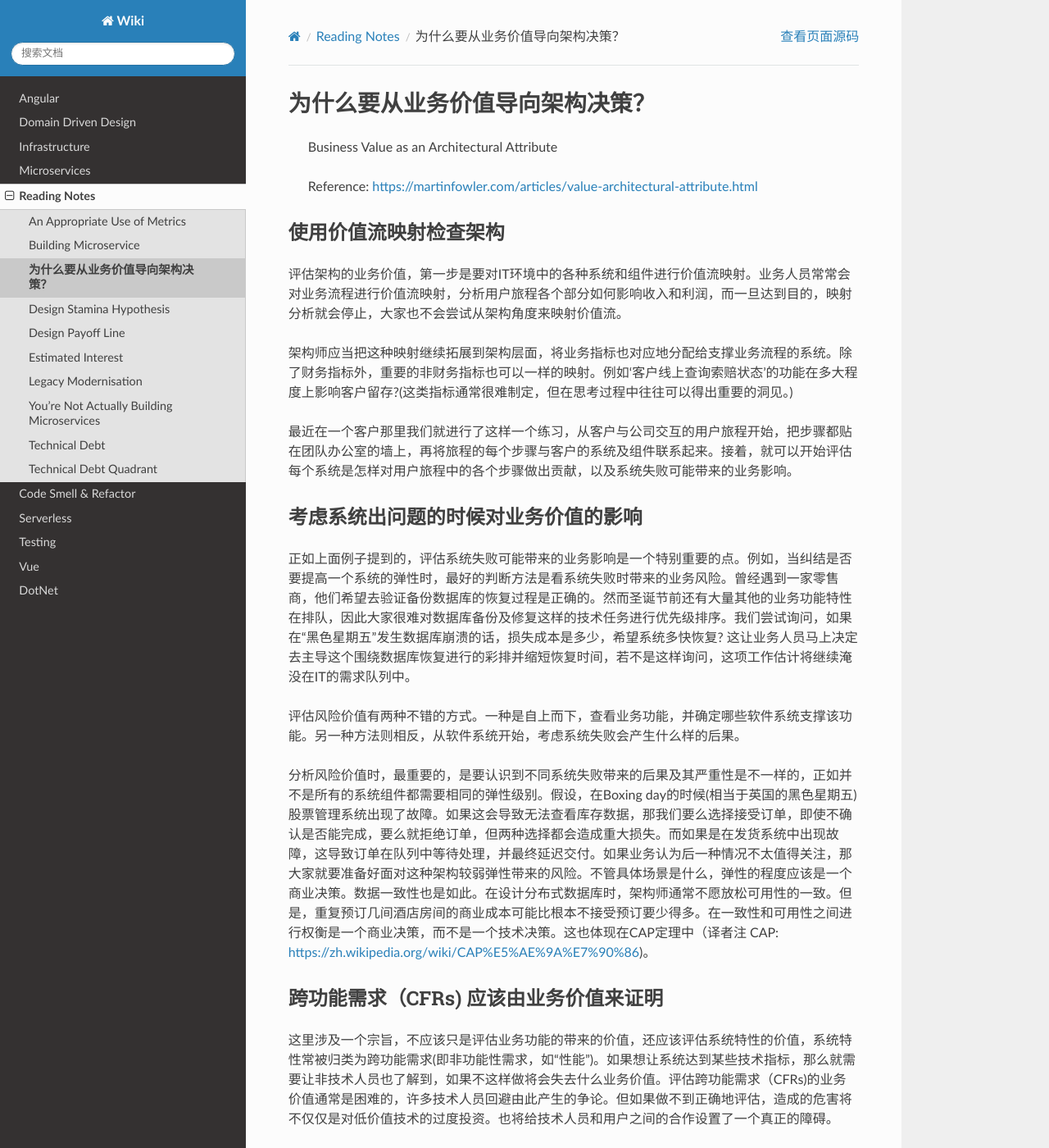
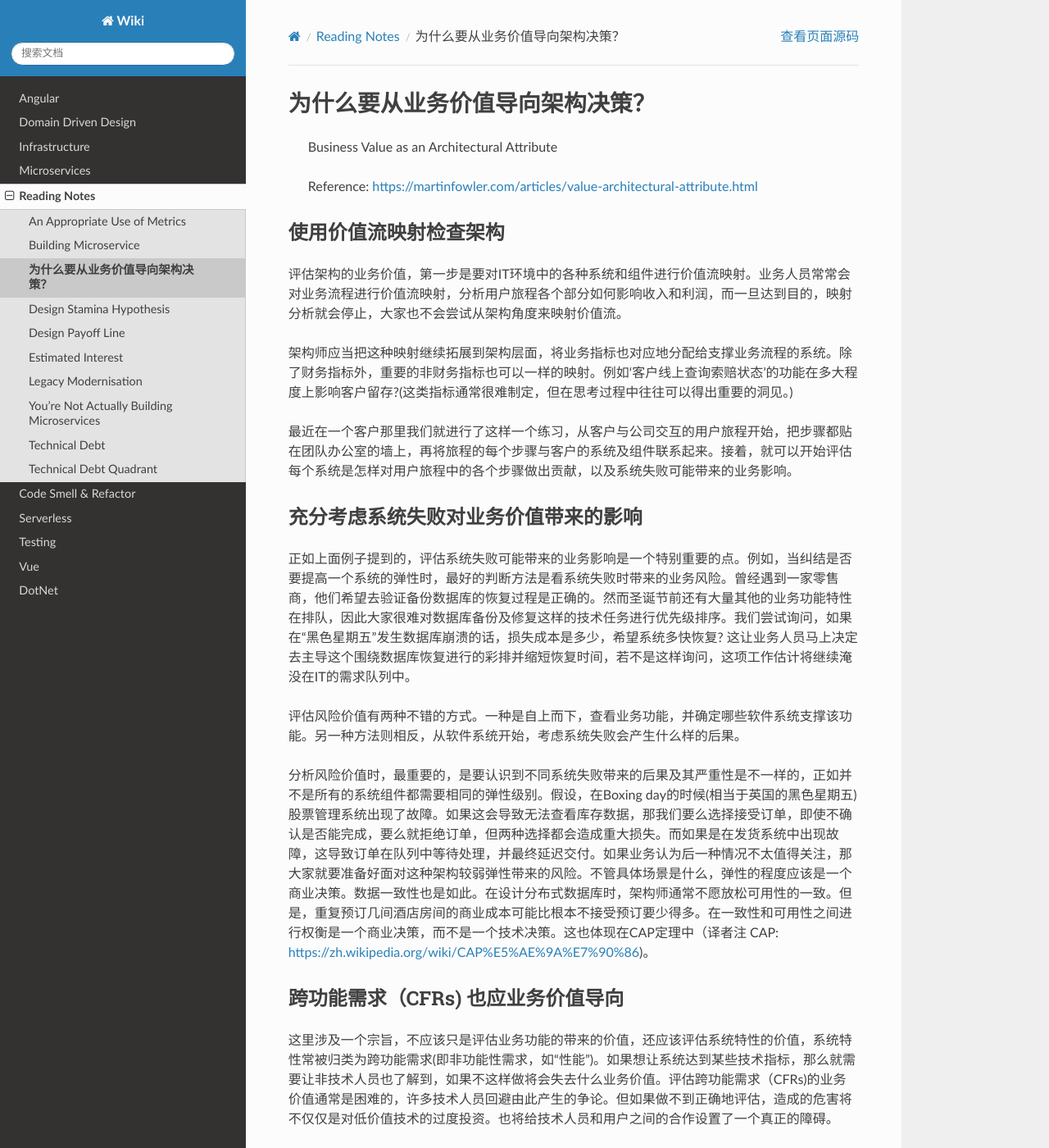
Before and after one commit to abigail830/Sphinx_wiki, a Sphinx documentation site: the page built from source/Reading/Business-Value-as-an-Architectural-Attribute.rst, in a window 1280 px wide and 1400 px high. Shown: the whole window at 82% size. Built offline with Sphinx 7.4.7 and the Read the Docs theme 2.0.0, drawn with Linux system fonts in a browser that asks for light colours.

Commit message:
Update Business-Value-as-an-Architectural-Attribute.rst

```diff
--- a/source/Reading/Business-Value-as-an-Architectural-Attribute.rst
+++ b/source/Reading/Business-Value-as-an-Architectural-Attribute.rst
@@ -16,7 +16,7 @@
 最近在一个客户那里我们就进行了这样一个练习，从客户与公司交互的用户旅程开始，把步骤都贴在团队办公室的墙上，再将旅程的每个步骤与客户的系统及组件联系起来。接着，就可以开始评估每个系统是怎样对用户旅程中的各个步骤做出贡献，以及系统失败可能带来的业务影响。
 
 
-考虑系统出问题的时候对业务价值的影响
+充分考虑系统失败对业务价值带来的影响
 ------------------------------------
 
 正如上面例子提到的，评估系统失败可能带来的业务影响是一个特别重要的点。例如，当纠结是否要提高一个系统的弹性时，最好的判断方法是看系统失败时带来的业务风险。曾经遇到一家零售商，他们希望去验证备份数据库的恢复过程是正确的。然而圣诞节前还有大量其他的业务功能特性在排队，因此大家很难对数据库备份及修复这样的技术任务进行优先级排序。我们尝试询问，如果在“黑色星期五”发生数据库崩溃的话，损失成本是多少，希望系统多快恢复? 这让业务人员马上决定去主导这个围绕数据库恢复进行的彩排并缩短恢复时间，若不是这样询问，这项工作估计将继续淹没在IT的需求队列中。
@@ -26,7 +26,7 @@
 分析风险价值时，最重要的，是要认识到不同系统失败带来的后果及其严重性是不一样的，正如并不是所有的系统组件都需要相同的弹性级别。假设，在Boxing day的时候(相当于英国的黑色星期五)股票管理系统出现了故障。如果这会导致无法查看库存数据，那我们要么选择接受订单，即使不确认是否能完成，要么就拒绝订单，但两种选择都会造成重大损失。而如果是在发货系统中出现故障，这导致订单在队列中等待处理，并最终延迟交付。如果业务认为后一种情况不太值得关注，那大家就要准备好面对这种架构较弱弹性带来的风险。不管具体场景是什么，弹性的程度应该是一个商业决策。数据一致性也是如此。在设计分布式数据库时，架构师通常不愿放松可用性的一致。但是，重复预订几间酒店房间的商业成本可能比根本不接受预订要少得多。在一致性和可用性之间进行权衡是一个商业决策，而不是一个技术决策。这也体现在CAP定理中（译者注 CAP: https://zh.wikipedia.org/wiki/CAP%E5%AE%9A%E7%90%86)。
 
 
-跨功能需求（CFRs) 应该由业务价值来证明
+跨功能需求（CFRs) 也应业务价值导向
 ---------------------------------------
 
 这里涉及一个宗旨，不应该只是评估业务功能的带来的价值，还应该评估系统特性的价值，系统特性常被归类为跨功能需求(即非功能性需求，如“性能”)。如果想让系统达到某些技术指标，那么就需要让非技术人员也了解到，如果不这样做将会失去什么业务价值。评估跨功能需求（CFRs)的业务价值通常是困难的，许多技术人员回避由此产生的争论。但如果做不到正确地评估，造成的危害将不仅仅是对低价值技术的过度投资。也将给技术人员和用户之间的合作设置了一个真正的障碍。
@@ -71,7 +71,7 @@
 
 
 了解业务知识应该是技术人员职业发展的重要一环
-----------------------------------
+---------------------------------------------
 
 当人们看到技术领导者的成长时，大多数注意力都集中在“硬”技能上。各种软件平台的培训课程比比皆是，各种认证也是如此。在技术技能开发方面，其实我们更提倡将培训重点放在核心原则上，而不是当今流行的平台。“软”技能其实更难掌握，随着职位上升，这部分能力也更重要，这点也是我们所认可的。[1]
 
```
